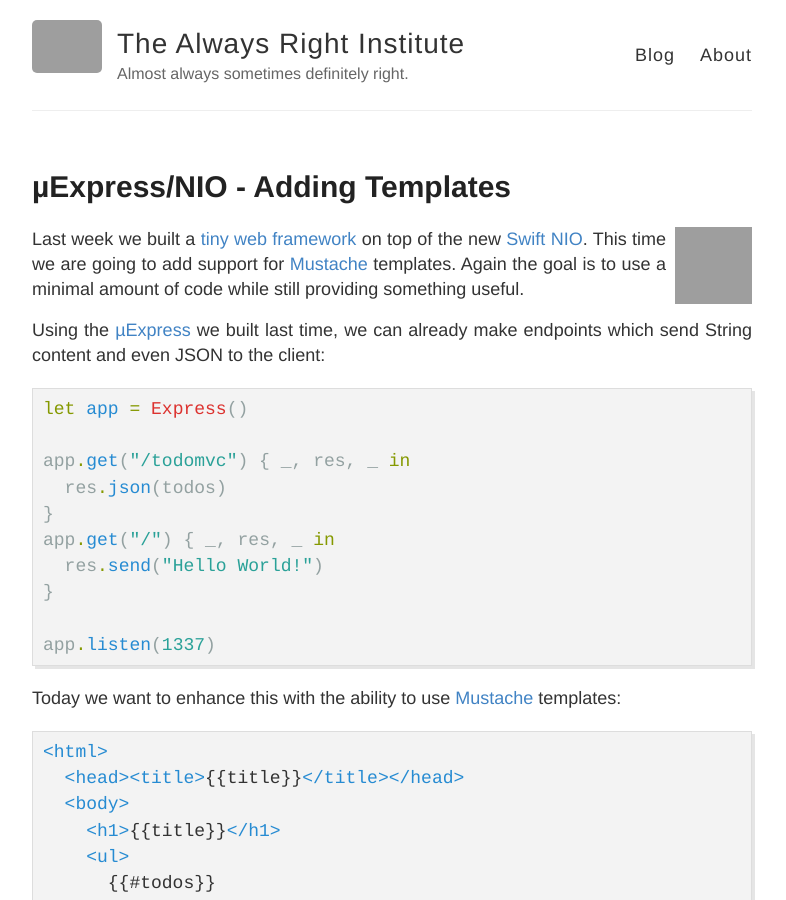
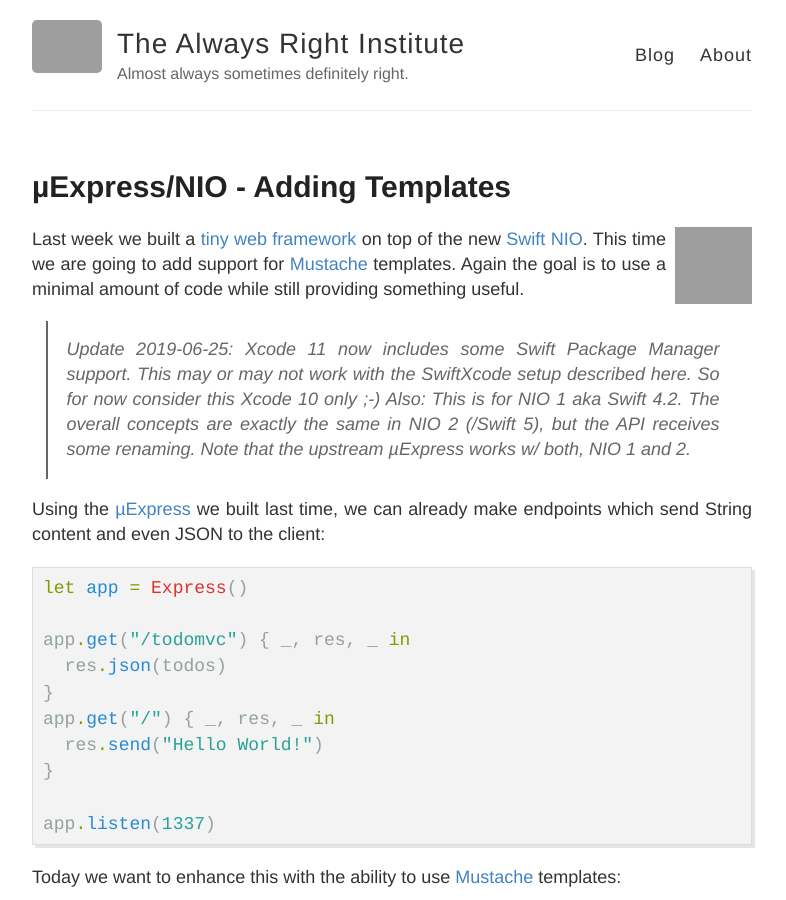
Before and after one commit to AlwaysRightInstitute/alwaysrightinstitute.github.io, a Jekyll site: the page built from _posts/2018-03-20-microexpress-nio-templates.md, in a window 1280 px wide and 900 px high, cut to the strip 0-900 px from the top of the window. Shown: the whole strip, without its empty margins (248-1034 px from the left). Built offline with Jekyll 4.4.1, drawn with Linux system fonts in a browser that asks for light colours; grey boxes are pictures that could not be loaded.

Commit message:
Some Xcode 11 / NIO 2 update notes
...

```diff
--- a/_posts/2018-03-20-microexpress-nio-templates.md
+++ b/_posts/2018-03-20-microexpress-nio-templates.md
@@ -13,6 +13,13 @@
 templates.
 Again the goal is to use a minimal amount of code
 while still providing something useful.
+
+> Update 2019-06-25: Xcode 11 now includes some Swift Package Manager support.
+> This may or may not work with the SwiftXcode setup described here. So for
+> now consider this Xcode 10 only ;-)
+> Also: This is for NIO 1 aka Swift 4.2. The overall concepts are exactly the
+> same in NIO 2 (/Swift 5), but the API receives some renaming.
+> Note that the upstream µExpress works w/ both, NIO 1 and 2.
 
 Using the [µExpress](/microexpress-nio) we built last time,
 we can already make endpoints which send String content and even JSON to the
```
Also changed, not shown: _posts/2018-03-11-microexpress-nio.md (+7 -0 lines), _posts/2018-03-26-nio-on-the-client.md (+4 -0 lines), _posts/2018-06-02-wo-intro.md (+4 -0 lines), _posts/2019-03-21-swift-xcode-kitura.md (+5 -0 lines).
